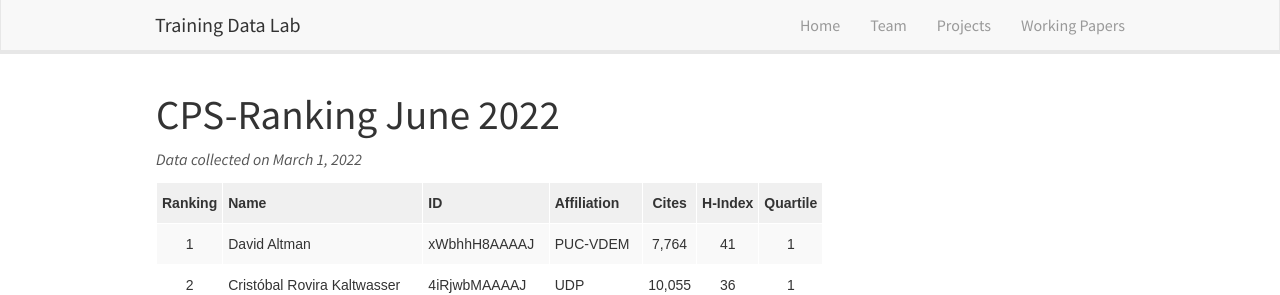
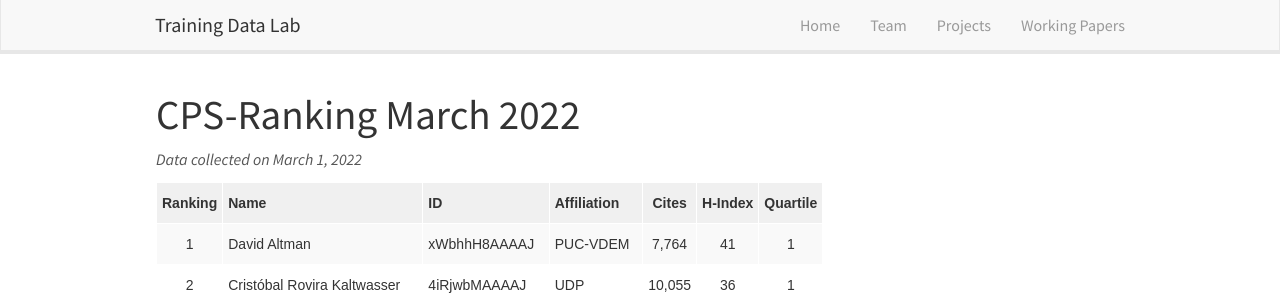
Before and after one commit to training-datalab/old-training-datalab.com, a Jekyll site: the page built from _pages/2022-03-01-impact-ranking.md, in a window 1280 px wide and 900 px high. Shown: the top 295 px of the window. Built offline with Jekyll 4.4.1, drawn with Linux system fonts in a browser that asks for light colours; nearby versions of some CDN libraries.

Commit message:
Update 2022-03-01-impact-ranking.md

```diff
--- a/_pages/2022-03-01-impact-ranking.md
+++ b/_pages/2022-03-01-impact-ranking.md
@@ -6,7 +6,7 @@ sitemap: false
 permalink: /projects/cps-ranking/2022-03-01-impact-ranking
 ---
 
-# CPS-Ranking June 2022
+# CPS-Ranking March 2022
 
 *Data collected on March 1, 2022*
 
```
